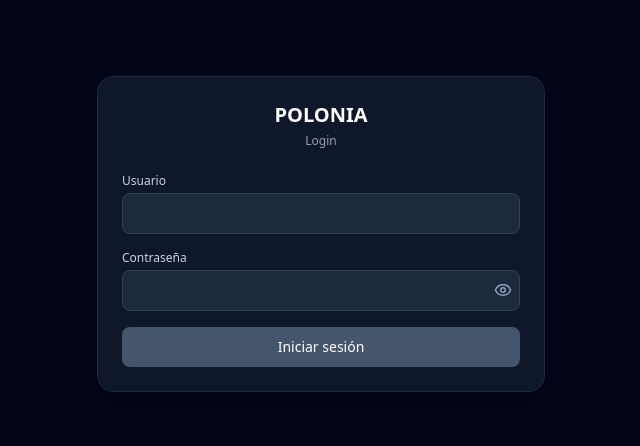
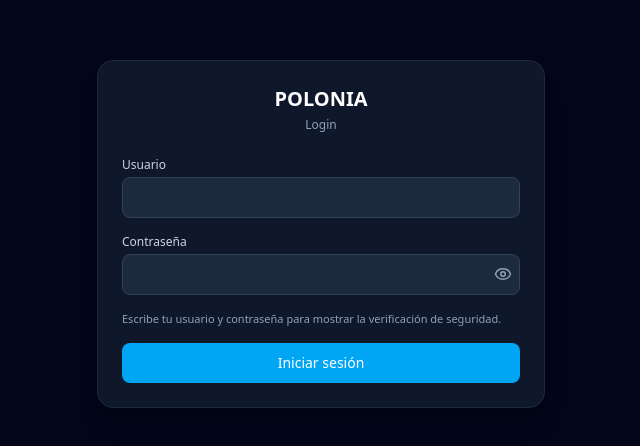
Before and after one commit to LuisMtz15/dashboard, a React (Vite) app: page /login in a window 1280 px wide. Shown: the part 166-612 px from the top of the page, without its empty margins (319-959 px from the left). Built offline with nearby package versions, Linux system fonts and the light colour scheme; no server answers.

Commit message:
Cambios en el login

```diff
--- a/src/pages/Login.jsx
+++ b/src/pages/Login.jsx
@@ -26,15 +26,13 @@ export default function Login() {
     SITE_KEY && username.trim() && password.trim()
   );
 
-  // si cambian usuario o password, reseteamos el token del captcha
+  // ⬇️ YA NO borramos el token aquí
   function handleUsernameChange(e) {
     setUsername(e.target.value);
-    setCfToken("");
   }
 
   function handlePasswordChange(e) {
     setPassword(e.target.value);
-    setCfToken("");
   }
 
   async function handleSubmit(e) {
@@ -51,7 +49,9 @@ export default function Login() {
 
       if (!cfToken) {
         throw new Error(
-          "Por favor confirma que no eres un robot (Turnstile)."
+          "No se pudo obtener la verificación de Cloudflare. " +
+            "Si ves la palomita verde pero sale este mensaje, puede que tu navegador o un bloqueador esté " +
+            "interfiriendo con el captcha. Prueba desactivar el bloqueo para este sitio o usar otro navegador."
         );
       }
 
@@ -127,7 +127,16 @@ export default function Login() {
                 <Turnstile
                   siteKey={SITE_KEY}
                   onSuccess={(token) => {
-                    setCfToken(token); // token de Cloudflare Turnstile
+                    // ✅ guardamos token cuando Cloudflare diga "ok"
+                    setCfToken(token);
+                  }}
+                  onExpire={() => {
+                    // ⏰ si expira, ahora sí lo limpiamos
+                    setCfToken("");
+                  }}
+                  onError={() => {
+                    // ❌ si hay error, limpiamos también
+                    setCfToken("");
                   }}
                   options={{
                     theme: "dark",
@@ -136,7 +145,8 @@ export default function Login() {
               </div>
             ) : (
               <p className="text-[11px] text-slate-400">
-
+                Escribe tu usuario y contraseña para mostrar la verificación
+                de seguridad.
               </p>
             )
           ) : (
@@ -151,10 +161,10 @@ export default function Login() {
             </p>
           )}
 
-
           <button
             type="submit"
-            disabled={submitting || !cfToken}
+            // puedes volver a poner `|| !cfToken` aquí si quieres
+            disabled={submitting}
             className="w-full inline-flex items-center justify-center rounded-lg bg-sky-500 hover:bg-sky-400 disabled:bg-slate-600 text-sm font-medium text-white px-4 py-2.5 transition"
           >
             {submitting ? "Entrando..." : "Iniciar sesión"}
```
